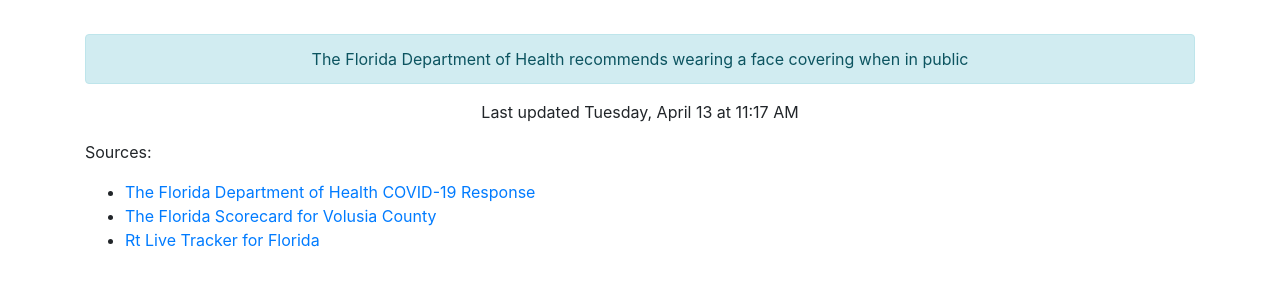
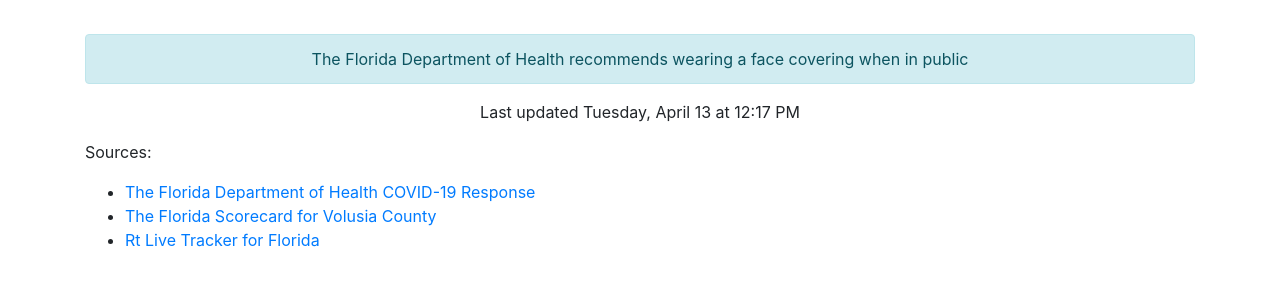
Before and after one commit to thinkjson/timeforchurch, a Jekyll site: the page built from index.md, in a window 1280 px wide. Shown: the part 544-830 px from the top of the page. Built offline with Jekyll 4.4.1, drawn with Linux system fonts in a browser that asks for light colours; our own code applies the rules of GitHub Pages for plain Markdown files.

Commit message:
Updating data

```diff
--- a/_includes/data.html
+++ b/_includes/data.html
@@ -10,4 +10,4 @@
     <div class="outcome text-success">YES</div>
     <div class="alert alert-info" role="alert">The Florida Department of Health recommends wearing a face covering when in public</div>
 
-    <p>Last updated Tuesday, April 13 at 11:17 AM</p>
+    <p>Last updated Tuesday, April 13 at 12:17 PM</p>
```
